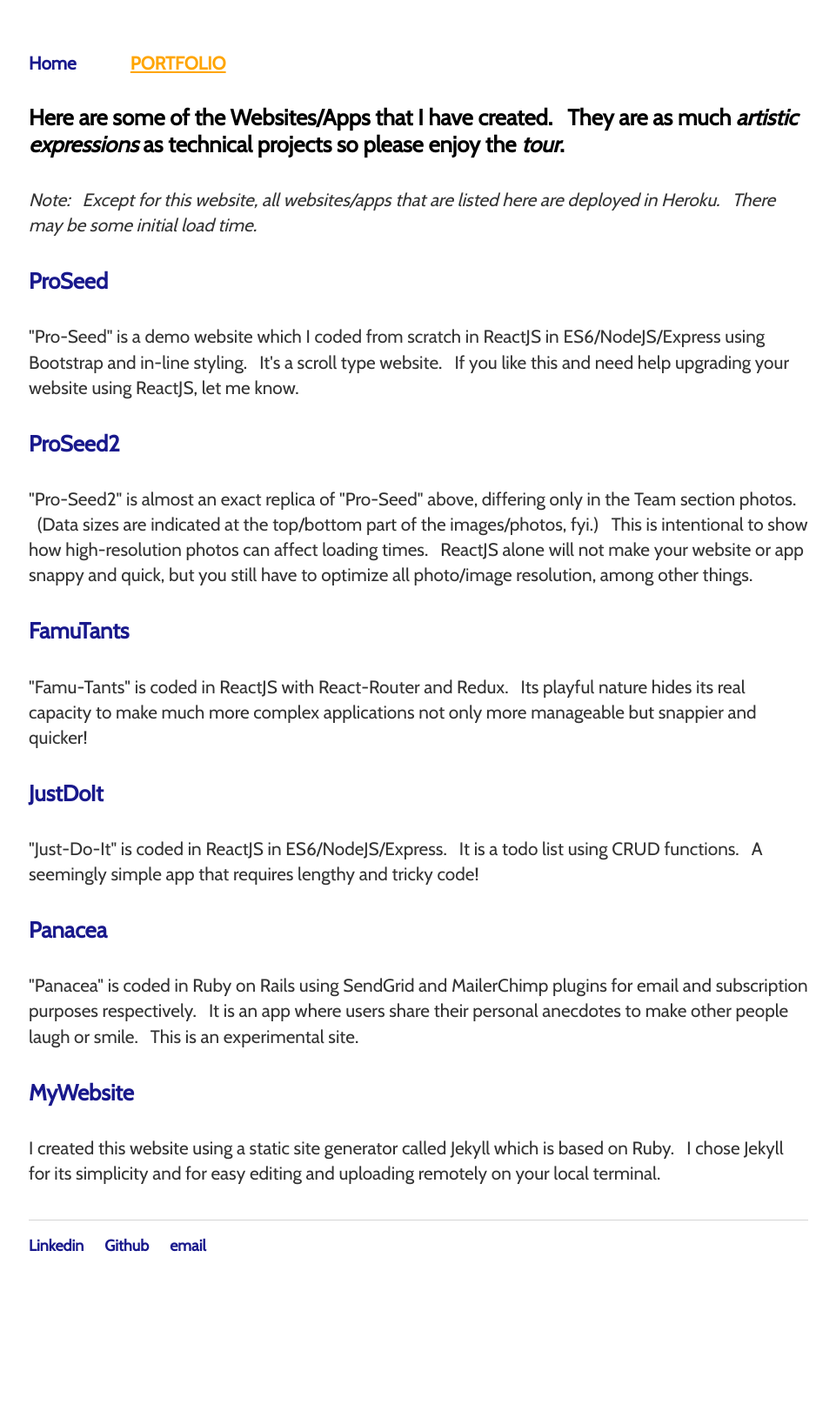
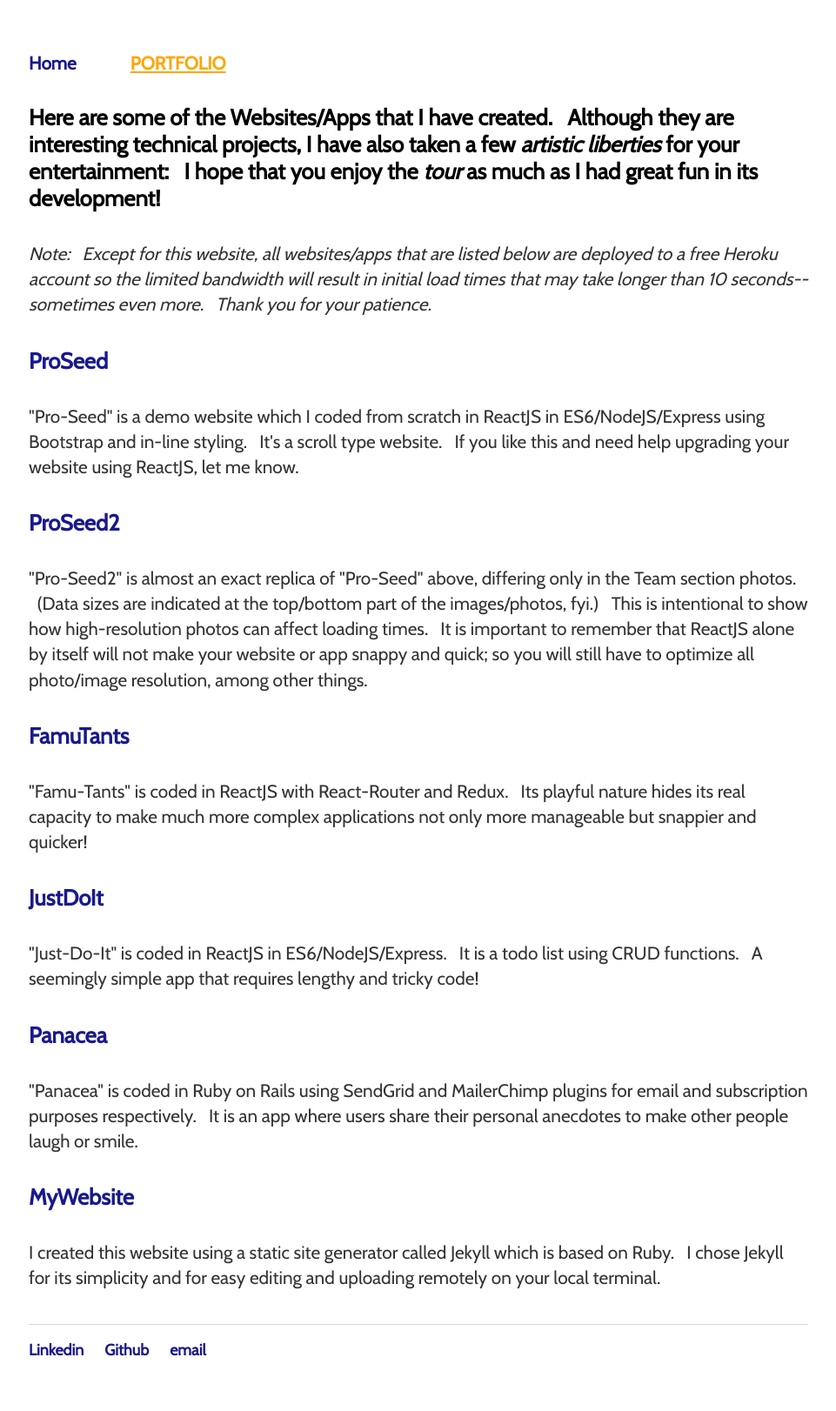
Before and after one commit to rodstaff/rodstaff.github.io, a Jekyll site: the page built from portfolio/index.html, in a window 1280 px wide. Shown: the whole page at 87% size, without its empty margins (159-1120 px from the left). Built offline with Jekyll 4.4.1, drawn with Linux system fonts in a browser that asks for light colours; before the commit the page ends 1502 px from its top, so only the background shows below that.

Commit message:
modified home/about intro

```diff
--- a/home/index.html
+++ b/home/index.html
@@ -7,7 +7,7 @@ title: Home
      <img src="../img_5373.jpg" width="192"><br />
 <!--      <a href="https://www.linkedin.com/in/rodk88">Linkedin</a>&nbsp;&nbsp;&nbsp;&nbsp;<a href="https://github.com/rodstaff">Github</a>&nbsp;&nbsp;&nbsp;&nbsp;<a href="mailto:rodk1718@gmail.com">email</a> -->
      <h3>Rod Kay:&nbsp;&nbsp;Introduction</h3>
-     <p>Welcome to my personal site. &nbsp;&nbsp;Besides showcasing some of the demo apps and websites that I have built in my portfolio page, I also wanted to elaborate a bit more than what my Linkedin profile provides. &nbsp;&nbsp;So below I add a few more details regarding my work background and experience.</p>
+     <p>Welcome to my personal site. &nbsp;&nbsp;Besides showcasing some of the demo apps and websites that I have built in my Portfolio page, I also wanted to add more to what my Linkedin profile mentions. &nbsp;&nbsp;See below a few more details regarding my work background and experience.</p>
      <h4>Circuit Developer</h4>
      <p>In the university I learned FORTRAN and even 8-bit Assembly. &nbsp;&nbsp;After graduation, I mostly used Pascal for hardware testing/debugging when I became an analog circuit designer in the field of nanotechnology. &nbsp;&nbsp;In addition, I also used a number of Computer Aided Design (CAD) software to simulate device performance to meet very tight device specification.  &nbsp;&nbsp;I even tweaked with the bipolar transistor models that were used in the simulation program to fit actual data measurements.  &nbsp;&nbsp;Below was the hardware design cycle we followed:</p>
      <pre>
--- a/index.html
+++ b/index.html
@@ -7,7 +7,7 @@ title: Home
      <img src="../img_5373.jpg" width="192"><br />
 <!--      <a href="https://www.linkedin.com/in/rodk88">Linkedin</a>&nbsp;&nbsp;&nbsp;&nbsp;<a href="https://github.com/rodstaff">Github</a>&nbsp;&nbsp;&nbsp;&nbsp;<a href="mailto:rodk1718@gmail.com">email</a> -->
      <h3>Rod Kay:&nbsp;&nbsp;Introduction</h3>
-     <p>Welcome to my personal site. &nbsp;&nbsp;Besides showcasing some of the demo apps and websites that I have built in my portfolio page, I also wanted to elaborate a bit more than what my Linkedin profile provides. &nbsp;&nbsp;So below I add a few more details regarding my work background and experience.</p>
+     <p>Welcome to my personal site. &nbsp;&nbsp;Besides showcasing some of the demo apps and websites that I have built in my Portfolio page, I also wanted to add more to what my Linkedin profile mentions. &nbsp;&nbsp;See below a few more details regarding my work background and experience.</p>
      <h4>Circuit Developer</h4>
      <p>In the university I learned FORTRAN and even 8-bit Assembly. &nbsp;&nbsp;After graduation, I mostly used Pascal for hardware testing/debugging when I became an analog circuit designer in the field of nanotechnology. &nbsp;&nbsp;In addition, I also used a number of Computer Aided Design (CAD) software to simulate device performance to meet very tight device specification.  &nbsp;&nbsp;I even tweaked with the bipolar transistor models that were used in the simulation program to fit actual data measurements.  &nbsp;&nbsp;Below was the hardware design cycle we followed:</p>
      <pre>
--- a/portfolio/index.html
+++ b/portfolio/index.html
@@ -3,7 +3,8 @@ layout: default
 title: Portfolio
 ---
 <div>
-     <h4>Here are some of the Websites/Apps that I have created. &nbsp;&nbsp;They are as much <em>artistic expressions</em> as technical projects so please enjoy the <em>tour</em>.</h4><p><em>Note: &nbsp;&nbsp;Except for this website, all websites/apps that are listed here are deployed in Heroku. &nbsp;&nbsp;There may be some initial load time.</em></p>
+     <h4>Here are some of the Websites/Apps that I have created. &nbsp;&nbsp;Although they are interesting technical projects, I have also taken a few <em>artistic liberties</em> for your entertainment: &nbsp;&nbsp;I hope that you enjoy the <em>tour</em> as much as I had great fun in its development!</h4>
+     <p><em>Note: &nbsp;&nbsp;Except for this website, all websites/apps that are listed below are deployed to a free Heroku account so the limited bandwidth will result in initial load times that may take longer than 10 seconds--sometimes even more. &nbsp;&nbsp;Thank you for your patience.</em></p>
 
          <h4><a href="https://proseed-heroku.herokuapp.com/" target="_blank">ProSeed</a></h4>
 
@@ -11,7 +12,7 @@ title: Portfolio
 
          <h4><a href="https://proseed2-heroku.herokuapp.com/" target="_blank">ProSeed2</a></h4>
 
-         <p>"Pro-Seed2" is almost an exact replica of "Pro-Seed" above, differing only in the Team section photos. &nbsp;&nbsp;(Data sizes are indicated at the top/bottom part of the images/photos, fyi.) &nbsp;&nbsp;This is intentional to show how high-resolution photos can affect loading times. &nbsp;&nbsp;ReactJS alone will not make your website or app snappy and quick, but you still have to optimize all photo/image resolution, among other things.</p>
+         <p>"Pro-Seed2" is almost an exact replica of "Pro-Seed" above, differing only in the Team section photos. &nbsp;&nbsp;(Data sizes are indicated at the top/bottom part of the images/photos, fyi.) &nbsp;&nbsp;This is intentional to show how high-resolution photos can affect loading times. &nbsp;&nbsp;It is important to remember that ReactJS alone by itself will not make your website or app snappy and quick; so you will still have to optimize all photo/image resolution, among other things.</p>
 
          <h4><a href="https://famu-tants-heroku.herokuapp.com/" target="_blank">FamuTants</a></h4>
 
@@ -27,7 +28,7 @@ title: Portfolio
 
 	     <h4><a href="https://panacea8.herokuapp.com/" target="_blank">Panacea</a></h4>
 
-	     <p>"Panacea" is coded in Ruby on Rails using SendGrid and MailerChimp plugins for email and subscription purposes respectively.  &nbsp;&nbsp;It is an app where users share their personal anecdotes to make other people laugh or smile.  &nbsp;&nbsp;This is an experimental site.</p>
+	     <p>"Panacea" is coded in Ruby on Rails using SendGrid and MailerChimp plugins for email and subscription purposes respectively.  &nbsp;&nbsp;It is an app where users share their personal anecdotes to make other people laugh or smile.</p>
 
 	     <h4><a href="/">MyWebsite</a></h4>
 
```
